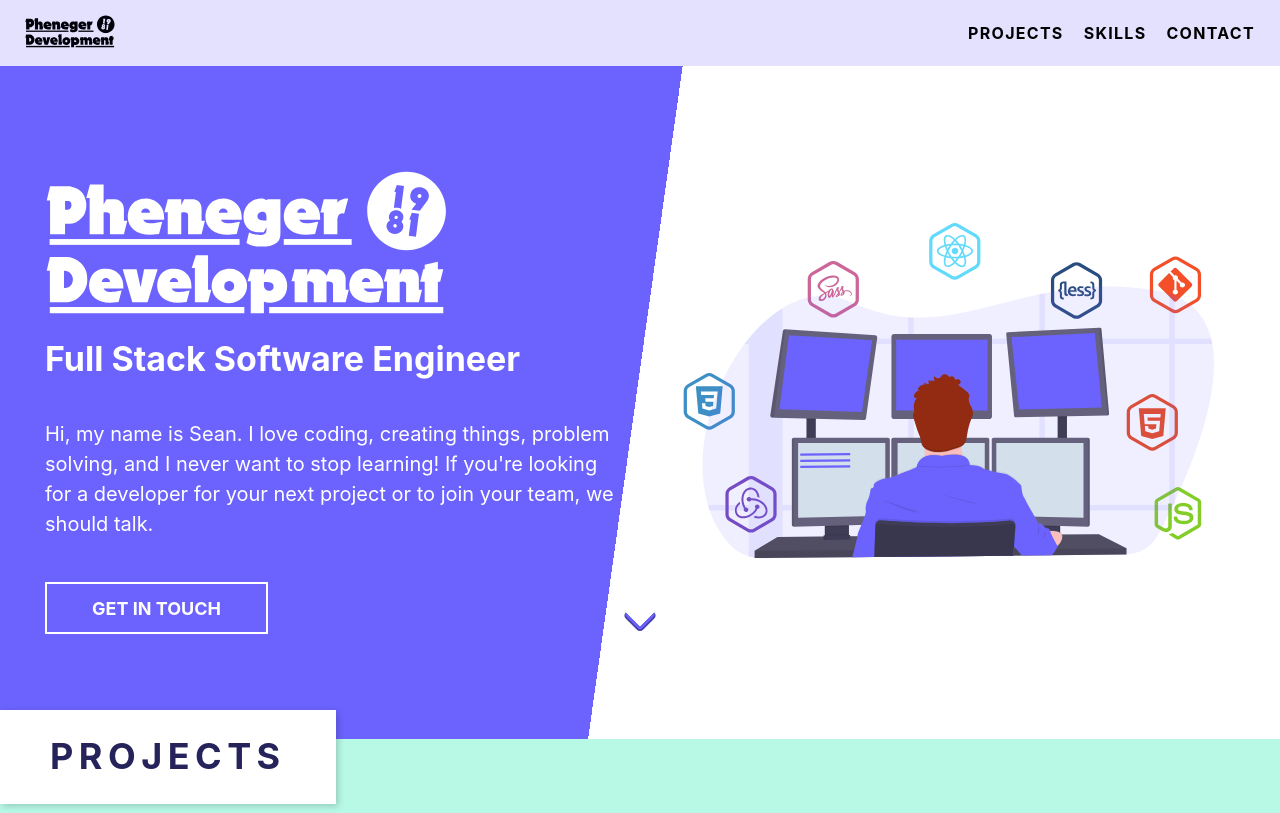
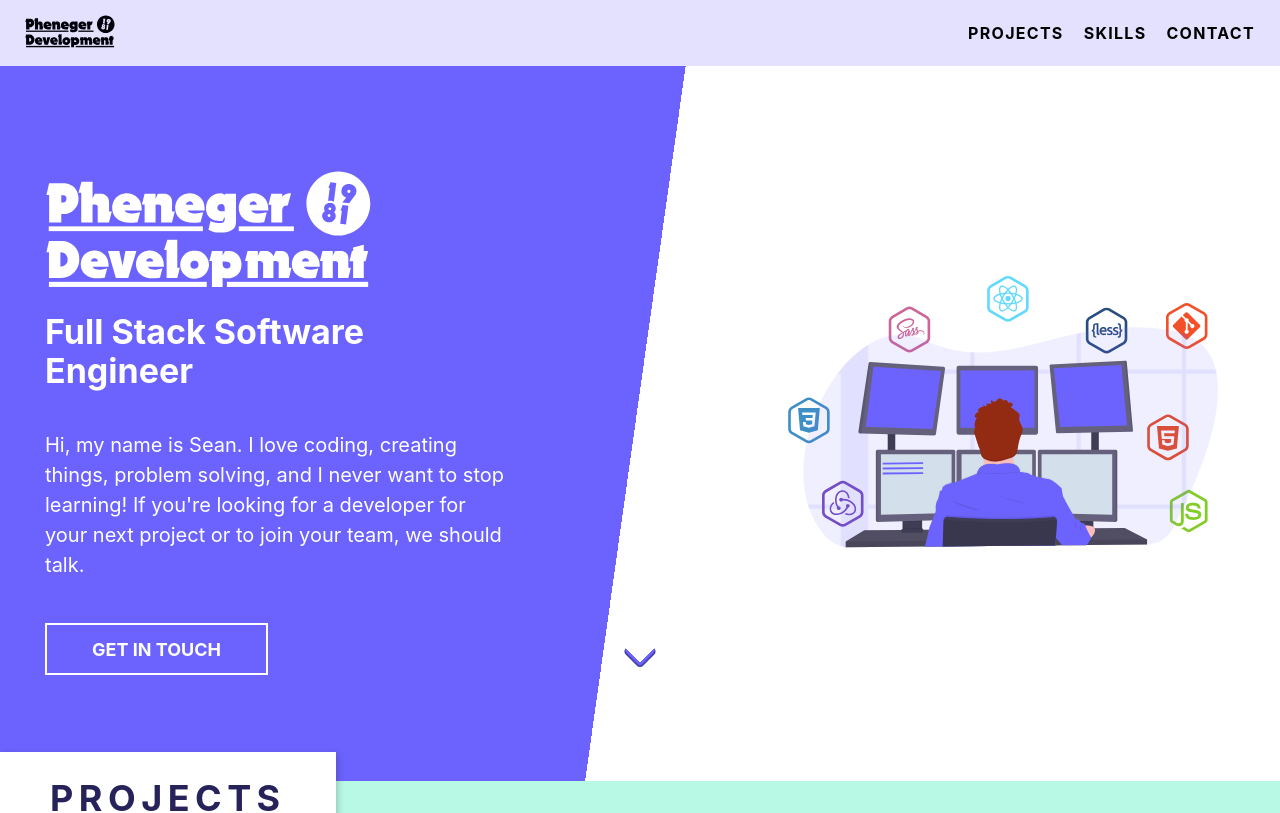
Before and after one commit to wcolts2000/portfolio, a React (Create React App) app: page / in a window 1280 px wide. Shown: the top 813 px of the page. Built offline with nearby package versions, Linux system fonts and the light colour scheme.

Commit message:
added an onload animation to hero section, may refactor to use different library

```diff
--- a/package.json
+++ b/package.json
@@ -12,6 +12,7 @@
     "react-dom": "^16.8.6",
     "react-scripts": "3.0.1",
     "react-scroll": "^1.7.14",
+    "react-spring": "^8.0.27",
     "styled-components": "^4.3.2"
   },
   "scripts": {
--- a/src/components/hero/HeroSection.js
+++ b/src/components/hero/HeroSection.js
@@ -1,17 +1,17 @@
-import React from 'react';
+import React, { useState } from 'react';
 import styled from 'styled-components';
 import { Link } from 'react-scroll';
 import heroImg from '../../assets/hero-logos.svg';
 import logo from '../../assets/PhenegerDevelopmentLogo174x60White.svg';
+import { useTransition, animated } from 'react-spring';
 
 // =================================
 // ===========  COMPONENT  =========
 // =================================
 
-function HeroSection() {
+function LeftSection() {
   return (
-    <Section id="hero">
-      <div className="left">
+    <div className="left">
       <img src={logo} alt="pheneger development" />
       <h3>Full Stack Software Engineer</h3>
       <p>Hi, my name is Sean. I love coding, creating things, problem solving, and I never want to stop learning! If you're looking for a developer for your next project or to join your team, we should talk.</p>
@@ -25,11 +25,35 @@ function HeroSection() {
       >
         Get In Touch
       </Link>
+    </div>
+  )
+}
 
-      </div>
-      <div className="right">
+function HeroSection() {
+  const [show, set] = useState(true)
+  const left = useTransition(show, null, {
+    from: {position: "relative", left: "-500px",  opacity: 0},
+    enter: {opacity: 1, left: "0px"},
+    leave: {opacity: 0},
+  })
+  const right = useTransition(show, null, {
+    from: {position: "relative", right: "-500px",  opacity: 0},
+    enter: {opacity: 1, right: "0px"},
+    leave: {opacity: 0},
+  })
+  return (
+    <Section id="hero">
+      {left.map(({item, key, props}) => item &&
+
+      <animated.div key={key} style={props}><LeftSection/></animated.div>
+      )}
+      {right.map(({item, key, props}) => item &&
+
+      <animated.div key={key} style={props} className="right">
         <img src={heroImg} alt="developer illustration" />
-      </div>
+      </animated.div>
+      )
+      }
     </Section>
   );
 }
@@ -57,7 +81,7 @@ const Section = styled.section`
 
 .left {
     padding: 15rem 3rem;
-    width: 50%;
+    width: 70%;
     padding: 2.0rem;
   img {
     width: 70%;
@@ -69,7 +93,7 @@ const Section = styled.section`
 }
 }
 .right {
-    width: 50%;
+    width: 100%;
     padding: 2.0rem;
 @media (max-width: 800px) {
     display: none;
```
Also changed, not shown: 1 other file (tests, documents, lock files or other folders).
